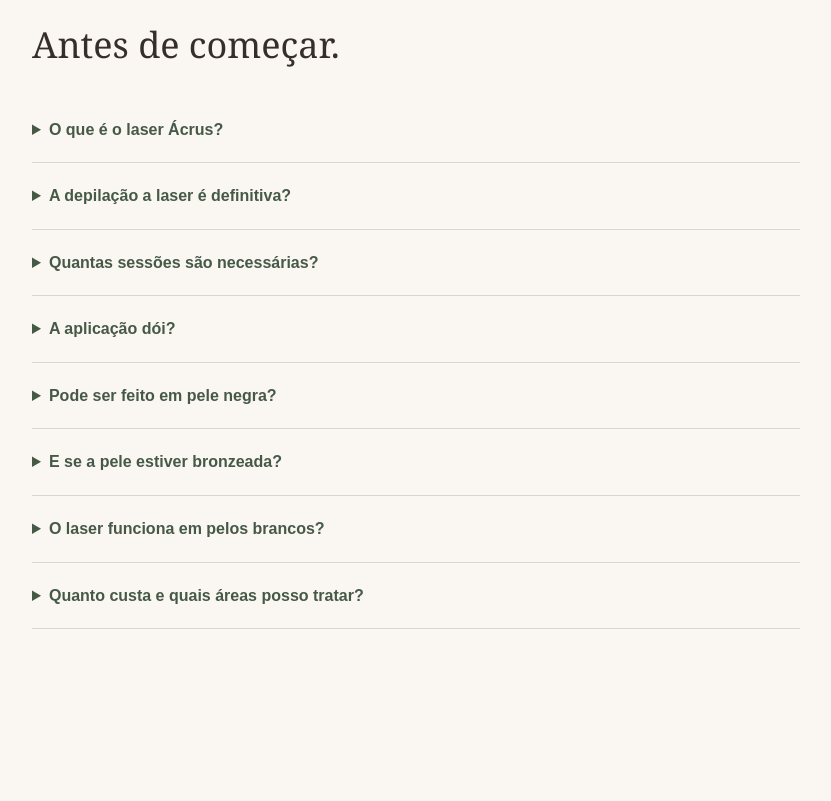
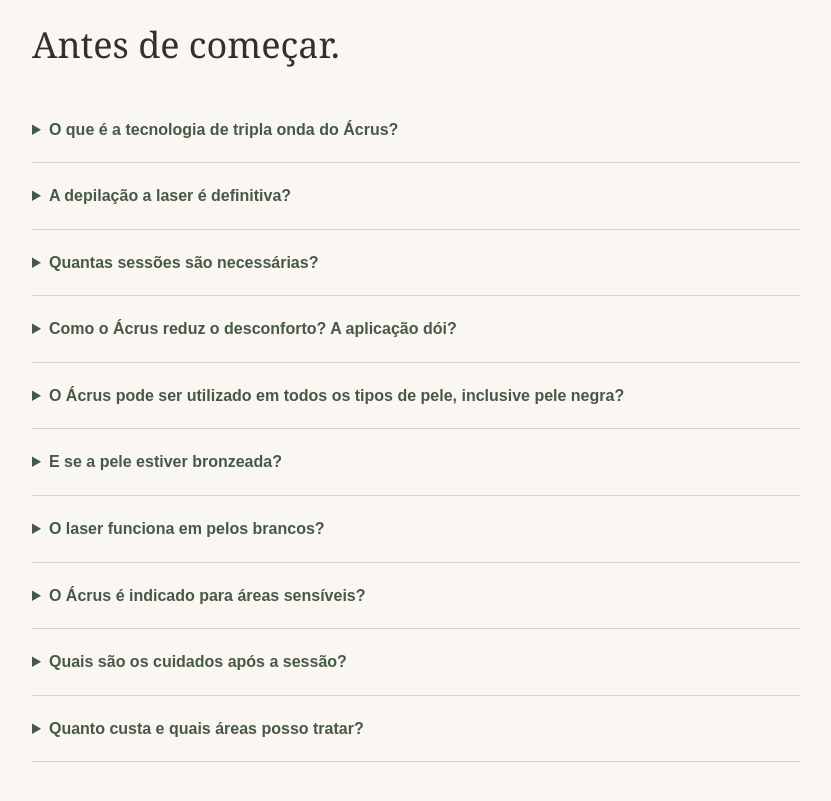
Before and after one commit to Romanahairstudio/romana-hair-studio, a Next.js app: page /depilacao-a-laser in a window 1280 px wide. Shown: the part 2783-3584 px from the top of the page, without its empty margins (224-1055 px from the left). Built offline with nearby package versions, Linux system fonts and the light colour scheme.

Commit message:
Complementa FAQ do laser Ácrus sem duplicações

```diff
--- a/app/depilacao-a-laser/page.jsx
+++ b/app/depilacao-a-laser/page.jsx
@@ -6,13 +6,15 @@ export const metadata = { title, description, alternates: { canonical: '/depilac
 const url = 'https://www.romanahairstudio.com.br/depilacao-a-laser'
 const whatsapp = 'https://wa.me/5511981201661?text=' + encodeURIComponent('Olá! Vim pela página de depilação a laser do Romana e gostaria de consultar avaliação, áreas atendidas e valores do laser Ácrus.')
 const perguntas = [
-  ['O que é o laser Ácrus?', 'É um equipamento da HTM com aplicador Triple Wave, que emite simultaneamente os comprimentos de onda de 755, 808 e 1064 nm. A escolha dos parâmetros considera a pele, a espessura e a densidade dos pelos.'],
+  ['O que é a tecnologia de tripla onda do Ácrus?', 'O Ácrus da HTM utiliza o aplicador Triple Wave, com emissão simultânea de três comprimentos de onda: 755 nm (Alexandrite), 808 nm (Diodo) e 1064 nm (Nd:YAG). Eles apresentam diferentes interações com o tecido e permitem atender diferentes fototipos. Os parâmetros são definidos conforme a pele, a espessura e a densidade dos pelos.'],
   ['A depilação a laser é definitiva?', 'O objetivo é a redução duradoura dos pelos. A resposta varia de pessoa para pessoa e pode haver crescimento de novos fios e necessidade de manutenção, inclusive por influência hormonal. Não há garantia de eliminação total.'],
-  ['Quantas sessões são necessárias?', 'A quantidade e os intervalos dependem da região, do ciclo de crescimento dos pelos e da resposta individual. O plano é definido na avaliação e acompanhado ao longo do tratamento.'],
-  ['A aplicação dói?', 'Pode haver sensação de calor ou pequenas picadas. O Ácrus possui resfriamento na ponteira para auxiliar no conforto, mas a sensibilidade varia conforme a pessoa, a área e os parâmetros utilizados.'],
-  ['Pode ser feito em pele negra?', 'O fabricante informa indicação para diferentes fototipos, incluindo peles negras. A indicação individual e os ajustes exigem avaliação profissional; a tecnologia não elimina os riscos de queimadura ou alteração de pigmentação.'],
+  ['Quantas sessões são necessárias?', 'A quantidade e os intervalos dependem da região tratada, do fototipo, da cor e espessura dos pelos, do ciclo de crescimento e da resposta individual. O plano é definido na avaliação e acompanhado ao longo do tratamento, podendo incluir manutenção.'],
+  ['Como o Ácrus reduz o desconforto? A aplicação dói?', 'O sistema Cryocooling MAXX resfria a ponteira e auxilia na proteção da pele e no conforto durante a aplicação. Ainda pode haver sensação de calor ou pequenas picadas; a sensibilidade varia conforme a pessoa, a área e os parâmetros utilizados.'],
+  ['O Ácrus pode ser utilizado em todos os tipos de pele, inclusive pele negra?', 'Segundo a HTM, o Ácrus foi desenvolvido para atender todos os fototipos, das peles mais claras às mais escuras. A indicação individual e os ajustes exigem avaliação profissional; a tecnologia não elimina os riscos de queimadura ou alteração de pigmentação.'],
   ['E se a pele estiver bronzeada?', 'Informe qualquer exposição solar ou bronzeamento recente, inclusive artificial. A equipe deve avaliar a pele e orientar se é necessário adiar a sessão. Não faça bronzeamento para preparar a pele para o laser.'],
   ['O laser funciona em pelos brancos?', 'Pelos brancos, grisalhos e muito claros têm pouca ou nenhuma melanina e podem responder pouco ou não responder ao tratamento. A avaliação ajuda a alinhar as expectativas.'],
+  ['O Ácrus é indicado para áreas sensíveis?', 'Áreas como axilas, virilha e determinadas regiões do rosto podem ser avaliadas para depilação a laser. A indicação depende da região exata, das características da pele e dos pelos e das orientações do fabricante. A aplicação exige proteção ocular adequada; consulte a equipe sobre as áreas atendidas no Romana.'],
+  ['Quais são os cuidados após a sessão?', 'Evite exposição solar direta e bronzeamento e use proteção solar nas áreas expostas, conforme orientação profissional. Hidrate a pele com produto indicado e evite produtos irritantes até a liberação da profissional. Os cuidados e o tempo de restrição são individualizados. Avise a equipe se houver reação intensa ou persistente.'],
   ['Quanto custa e quais áreas posso tratar?', 'Consulte a recepção sobre áreas disponíveis, valores por região, condições e agenda de laser. O orçamento depende do atendimento solicitado.'],
 ]
 const schema = { '@context': 'https://schema.org', '@graph': [
```
